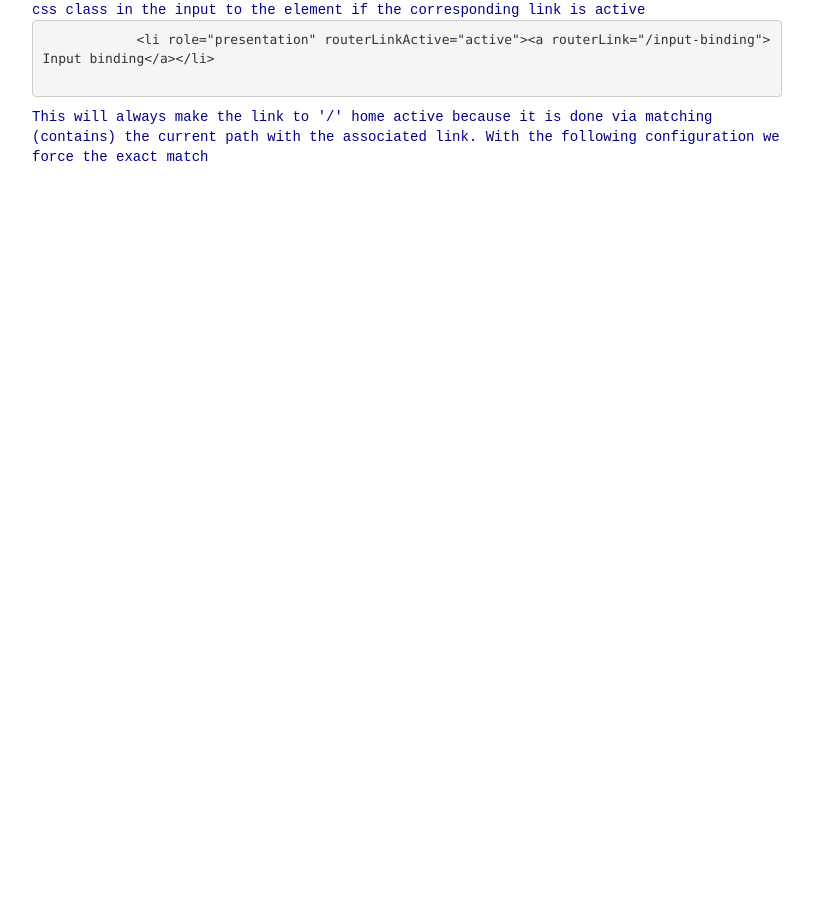
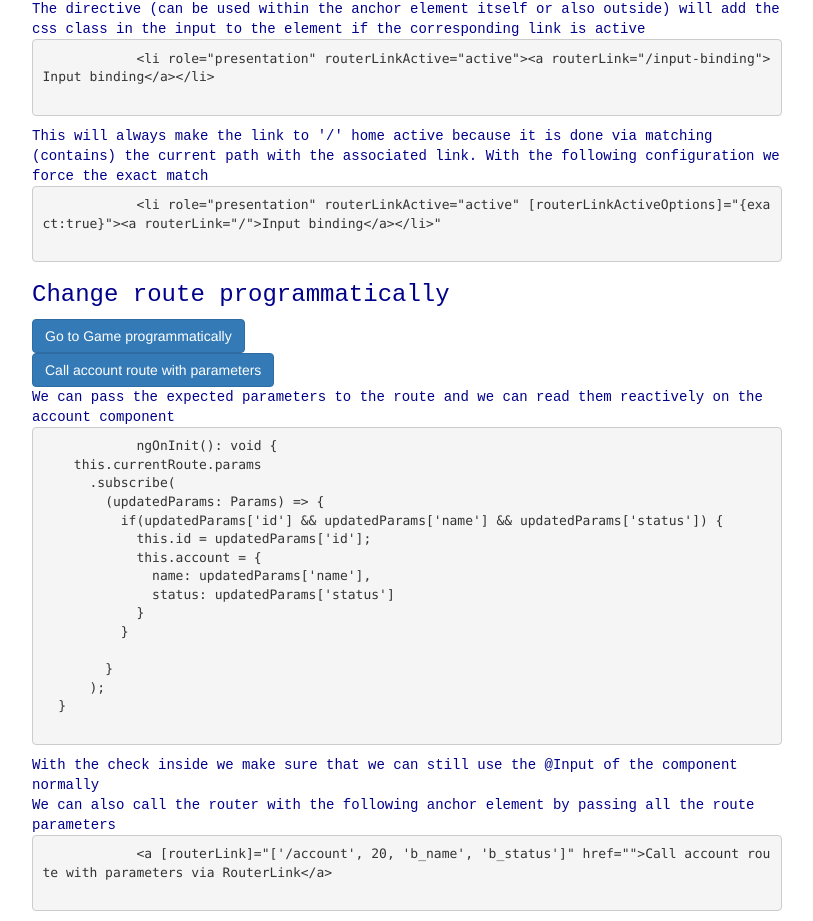
Before and after one commit to apedano/angular-tutorial, an Angular app: page /routing in a window 1280 px wide. Shown: the part 1123-2044 px from the top of the page, without its empty margins (233-1046 px from the left). Before the commit the page ends 1290 px from the top, so only its background shows below. Built offline with nearby package versions, Linux system fonts and the light colour scheme.

Commit message:
Routing changes part1

```diff
--- a/src/app/account-manager/account/account.component.html
+++ b/src/app/account-manager/account/account.component.html
@@ -7,4 +7,7 @@
     <button class="btn btn-default" (click)="onSetTo('inactive')">Set to 'inactive'</button>
     <button class="btn btn-default" (click)="onSetTo('unknown')">Set to 'unknown'</button>
   </div>
+  <div class="col-xs-12 col-md-8 col-md-offset-2">
+    <a [routerLink]="['/account', 20, 'b_name', 'b_status']" href="">Call account route with parameters via RouterLink</a>
+  </div>
 </div>
--- a/src/app/account-manager/account/account.component.ts
+++ b/src/app/account-manager/account/account.component.ts
@@ -1,4 +1,5 @@
-import { Component, Input } from '@angular/core';
+import { Component, Input, OnInit } from '@angular/core';
+import { ActivatedRoute, Params } from '@angular/router';
 import { AccountService } from '../account.service';
 
 @Component({
@@ -6,15 +7,37 @@ import { AccountService } from '../account.service';
   templateUrl: './account.component.html',
   styleUrls: ['./account.component.css']
 })
-export class AccountComponent {
-  @Input() account: {name: string, status: string};
+export class AccountComponent implements OnInit {
+  @Input() account: { name: string, status: string };
   @Input() id: number;
 
 
-  constructor(private accountService: AccountService) {};
+  constructor(private accountService: AccountService, private currentRoute: ActivatedRoute) { }
+
+  ngOnInit(): void {
+    // this.id = this.currentRoute.snapshot.params['id'];
+    // this.account = {
+    //   name: this.currentRoute.snapshot.params['name'],
+    //   status: this.currentRoute.snapshot.params['status']
+    // }
+    //reactive update of data from parameters
+    this.currentRoute.params
+      .subscribe(
+        (updatedParams: Params) => {
+          if(updatedParams['id'] && updatedParams['name'] && updatedParams['status']) {
+            this.id = updatedParams['id'];
+            this.account = {
+              name: updatedParams['name'],
+              status: updatedParams['status']
+            }
+          }
+
+        }
+      );
+  }
 
   onSetTo(status: string) {
-    this.accountService.updateAccountStatus({id: this.id, newStatus: status})
+    this.accountService.updateAccountStatus({ id: this.id, newStatus: status })
   }
 
 
--- a/src/app/app.module.ts
+++ b/src/app/app.module.ts
@@ -31,7 +31,9 @@ const appRoutes: Routes = [
   { path: 'game', component: GameConsoleComponent},
   { path: 'directive', component: DirectiveTutorialComponent},
   { path: 'services', component: AccountManagerComponent},
-  { path: 'routing', component: RouterTutorialComponent}
+  { path: 'routing', component: RouterTutorialComponent},
+  { path: 'account/:id/:name/:status', component: AccountComponent}
+
 ];
 
 @NgModule({
--- a/src/app/router-tutorial/router-tutorial.component.html
+++ b/src/app/router-tutorial/router-tutorial.component.html
@@ -41,7 +41,27 @@
             <code>{{snippet5}}</code>
          </pre>
          <div class="notes">This will always make the link to '/' home active because it is done via matching (contains) the current path with the associated link. With the following configuration we force the exact match</div>
+         <pre>
+            <code>{{snippet6}}</code>
+         </pre>
+         <h3 class="notes">Change route programmatically</h3>
+         <div>
+            <button class="btn btn-primary" (click)="goToGame()">Go to Game programmatically</button>
+         </div>
+         <div>
+            <button class="btn btn-primary" (click)="goToAccount()">Call account route with parameters</button>
+         </div>
 
-
+         <div class="notes">
+            We can pass the expected parameters to the route and we can read them reactively on the account component
+         </div>
+         <pre>
+            <code>{{snippet7}}</code>
+         </pre>
+         <div class="notes">With the check inside we make sure that we can still use the @Input of the component normally</div>
+         <div class="notes">We can also call the router with the following anchor element by passing all the route parameters</div>
+         <pre>
+            <code>{{snippet8}}</code>
+         </pre>
     </div>
 </div>
--- a/src/app/router-tutorial/router-tutorial.component.ts
+++ b/src/app/router-tutorial/router-tutorial.component.ts
@@ -1,4 +1,5 @@
 import { Component, OnInit } from '@angular/core';
+import { ActivatedRoute, Router } from '@angular/router';
 
 @Component({
   selector: 'app-router-tutorial',
@@ -14,7 +15,8 @@ export class RouterTutorialComponent implements OnInit {
     { path: 'game', component: GameConsoleComponent},
     { path: 'directive', component: DirectiveTutorialComponent},
     { path: 'services', component: AccountManagerComponent},
-    { path: 'routing', component: RouterTutorialComponent}
+    { path: 'routing', component: RouterTutorialComponent},
+    { path: 'account/:id/:name/:status', component: AccountComponent}
   ];
   `;
 
@@ -36,10 +38,36 @@ export class RouterTutorialComponent implements OnInit {
 
   snippet6 = `<li role="presentation" routerLinkActive="active" [routerLinkActiveOptions]="{exact:true}"><a routerLink="/">Input binding</a></li>"`;
 
+  snippet7 = `ngOnInit(): void {
+    this.currentRoute.params
+      .subscribe(
+        (updatedParams: Params) => {
+          if(updatedParams['id'] && updatedParams['name'] && updatedParams['status']) {
+            this.id = updatedParams['id'];
+            this.account = {
+              name: updatedParams['name'],
+              status: updatedParams['status']
+            }
+          }
 
-  constructor() { }
+        }
+      );
+  } `;
+
+  snippet8 = `<a [routerLink]="['/account', 20, 'b_name', 'b_status']" href="">Call account route with parameters via RouterLink</a>`;
+
+  constructor(private router: Router, private currentRoute: ActivatedRoute) { }
 
   ngOnInit(): void {
   }
 
+  goToGame() {
+    //array of elements of the new path
+    this.router.navigate(['../game'], {relativeTo: this.currentRoute});
+  }
+
+  goToAccount() {
+    this.router.navigate(['../account', '1', 'account_name', 'account_status'], {relativeTo: this.currentRoute});
+  }
+
 }
```
